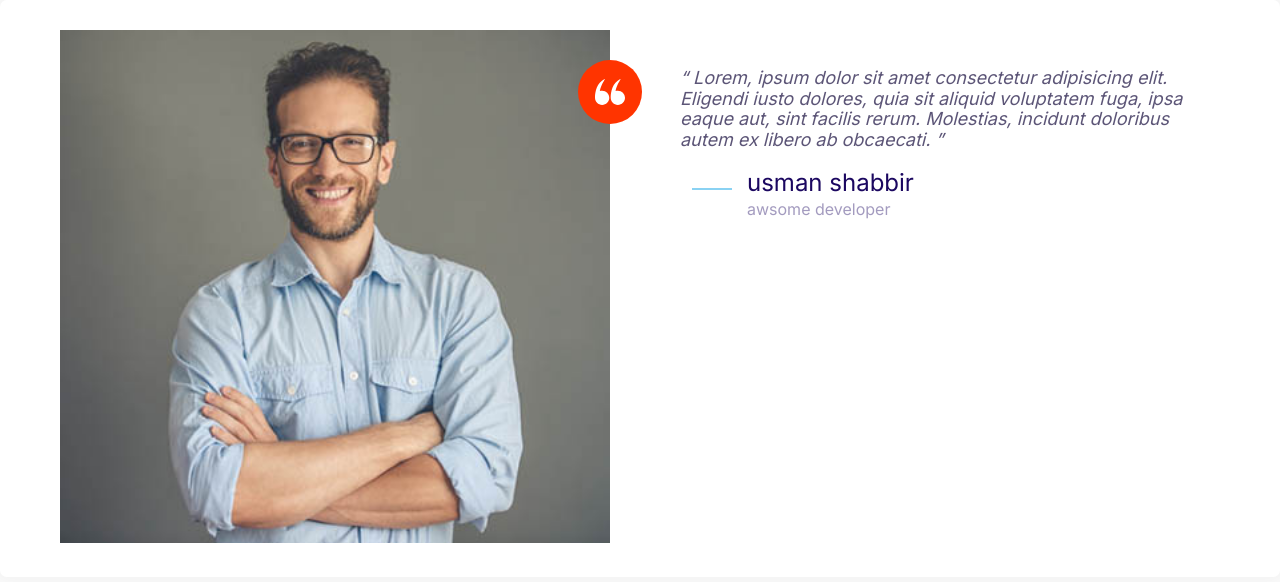
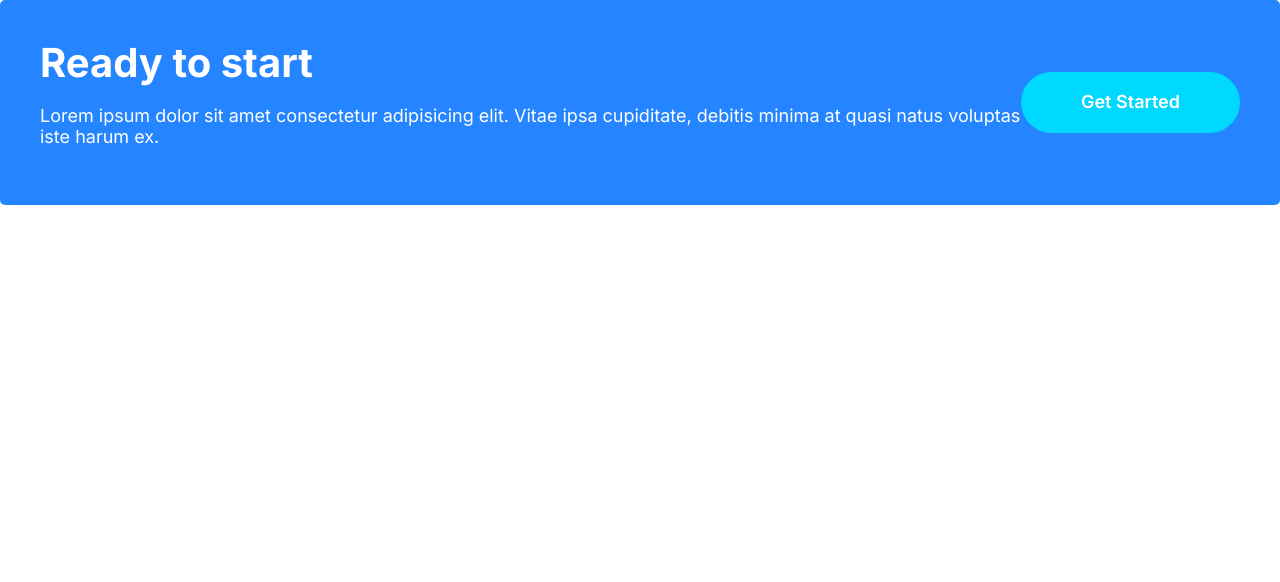
Before and after one commit to usmanshabbir756/firstweb, a plain HTML site: page index.html in a window 1280 px wide. Drawn offline with Linux system fonts and the light colour scheme.

Commit message:
callout def

```diff
--- a/css/style.css
+++ b/css/style.css
@@ -167,6 +167,10 @@ font-size: 1.6rem;
 .btn--outline:hover{
     background: var(--color-heading);
     color: white;
+}
+.btn--streched{
+    padding-left: 6rem;
+    padding-right: 6rem;
 }
 .btn--block{
     width: 100%;
@@ -414,3 +418,40 @@ font-size: 1.6rem;
           margin-left: 6rem;
       }
   }
+  /* callouts */
+  .callout{
+      padding: 4rem;
+      border-radius: 5px;
+      color: #fff;
+  }
+  .callout--primary{
+      background: var(--color-primary);
+  }
+  .callout__heading{
+      color: #fff;
+      margin-top: 0;
+  }
+  .grid {
+      display: grid;
+      justify-self: center;
+      align-self: center;
+  }
+  .callout__btn{
+      justify-self: center;
+      align-self: center;
+  }
+  .callout__content{
+      text-align: center;
+  }
+@media screen and (min-width:768px){
+    .callout .grid--1x2{
+        grid-template-columns: 1fr auto;
+    }
+    .callout__content{
+        text-align: left;
+    }
+    .callout .btn{
+        justify-self: start;
+        margin-left: 0 2rem;
+    }
+}
--- a/index.html
+++ b/index.html
@@ -15,39 +15,18 @@
     <link rel="stylesheet" href="css/style.css" />
   </head>
   <body>
-    <div class="card testimonial">
+    <div class="callout callout--primary">
       <div class="grid grid--1x2">
-        <div class="testimonial__image">
-          <img src="images/testimonial.jpg" alt="A happy customer" />
-          <span class="icon-container icon-container-accent">
-            <svg class="icon icon--white icon--small">
-              <use xlink:href="images/sprite.svg#quotes"></use>
-            </svg>
-          </span>
+        <div class="callout__content">
+          <h2 class="callout__heading">Ready to start</h2>
+          <p>
+            Lorem ipsum dolor sit amet consectetur adipisicing elit. Vitae ipsa
+            cupiditate, debitis minima at quasi natus voluptas iste harum ex.
+          </p>
         </div>
-        <blockquote class="quote">
-          <p class="quote__text">
-            Lorem, ipsum dolor sit amet consectetur adipisicing elit. Eligendi
-            iusto dolores, quia sit aliquid voluptatem fuga, ipsa eaque aut,
-            sint facilis rerum. Molestias, incidunt doloribus autem ex libero ab
-            obcaecati.
-          </p>
-          <footer>
-            <div class="media">
-              <div class="media__image">
-                <span class="icon-container">
-                  <svg class="icon icon--primary quote--line">
-                    <use xlink:href="images/sprite.svg#line"></use>
-                  </svg>
-                </span>
-              </div>
-              <div class="media__body quote__body">
-                <h3 class="media__title quote__author">usman shabbir</h3>
-                <p class="quote__company">awsome developer</p>
-              </div>
-            </div>
-          </footer>
-        </blockquote>
+        <a href="#" class="btn btn--secondary callout__btn btn--streched"
+          >Get Started</a
+        >
       </div>
     </div>
   </body>
```
